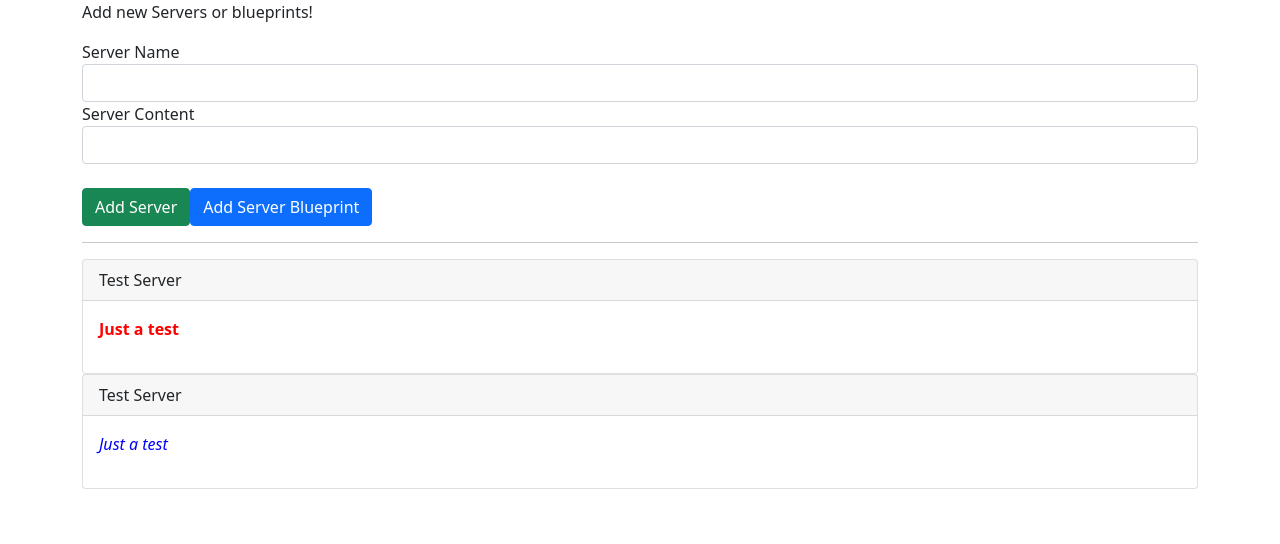
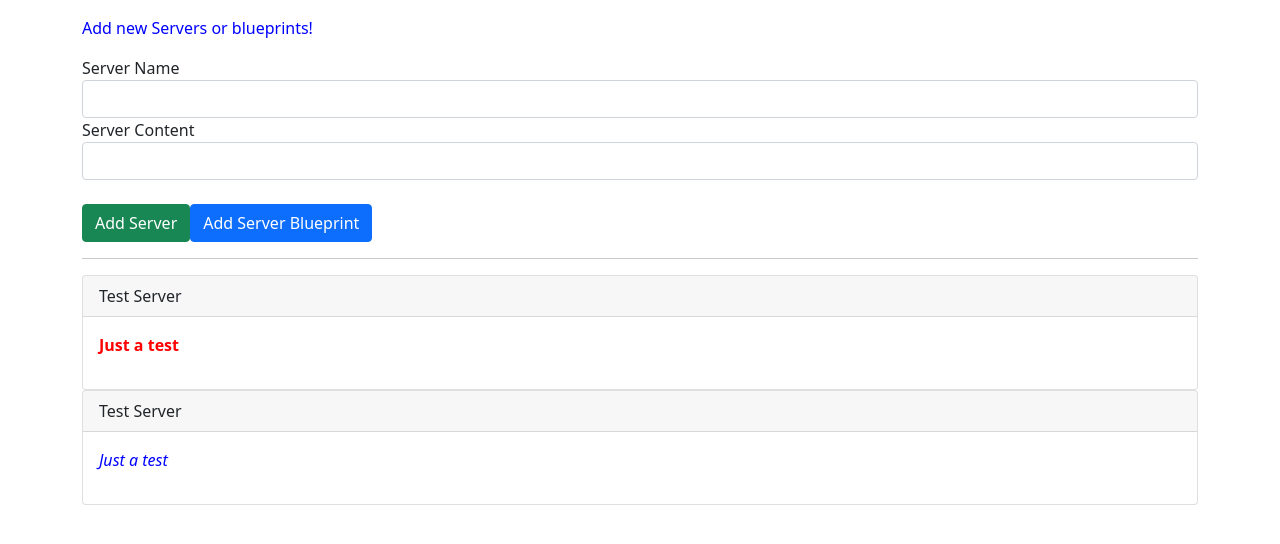
Before and after one commit to tuncerergin/AngularGettingStarted, an Angular app: page / in a window 1280 px wide. Shown: the top 544 px of the page. Built offline with nearby package versions, Linux system fonts and the light colour scheme.

Commit message:
E04L09 -> "Understanding View Encapsulation"

```diff
--- a/src/app/app.component.css
+++ b/src/app/app.component.css
@@ -0,0 +1,3 @@
+p {
+  color: blue;
+}
--- a/src/app/app.component.html
+++ b/src/app/app.component.html
@@ -1,4 +1,4 @@
-<div class="container">
+<div class="container pt-3">
   <app-cockpit
     (serverCreated)="onServerAdded($event)"
     (bpCreated)="onBluePrintAdded($event)"
--- a/src/app/cockpit/cockpit.component.css
+++ b/src/app/cockpit/cockpit.component.css
@@ -0,0 +1,3 @@
+p {
+  color: blue;
+}
```
